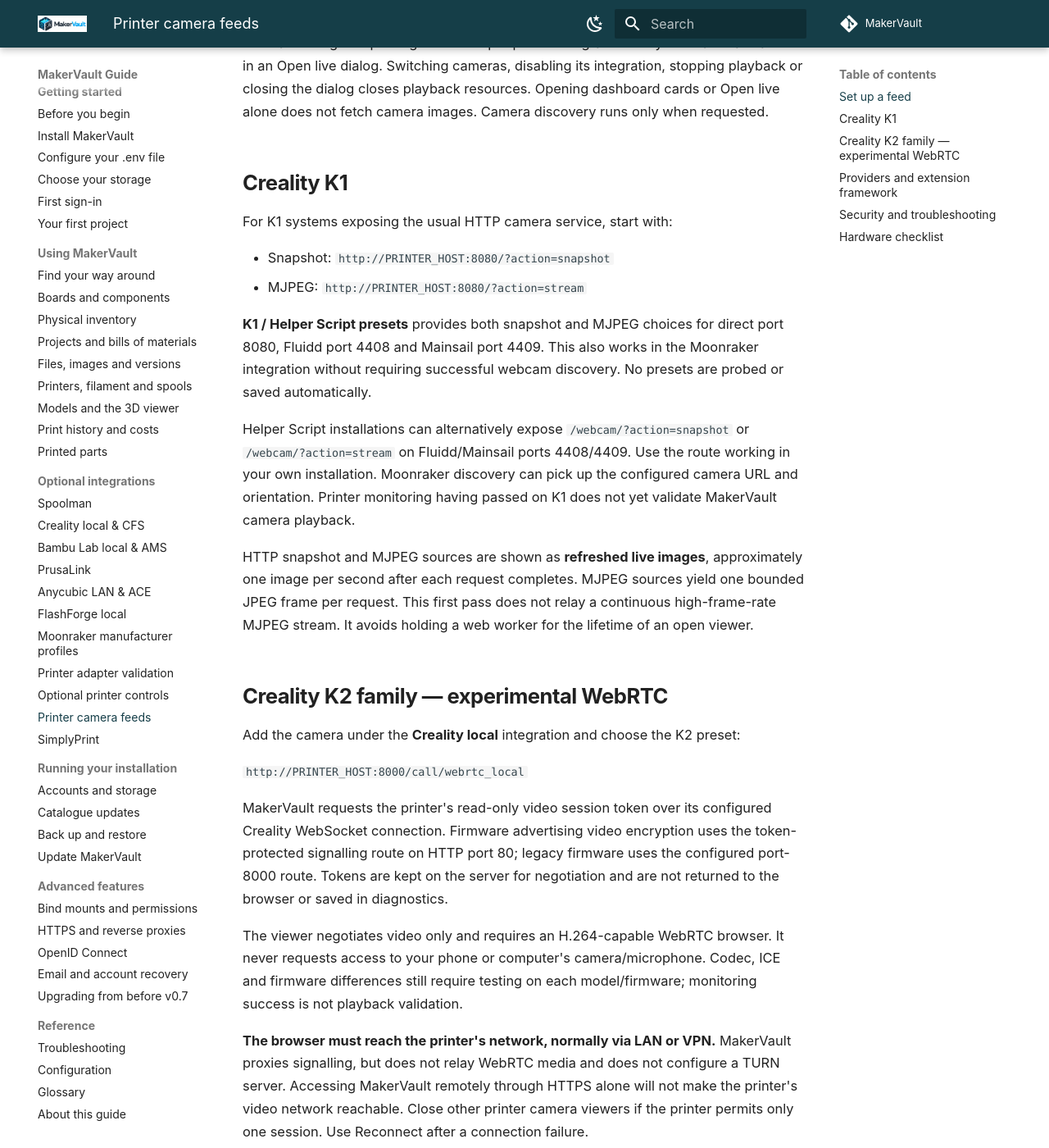
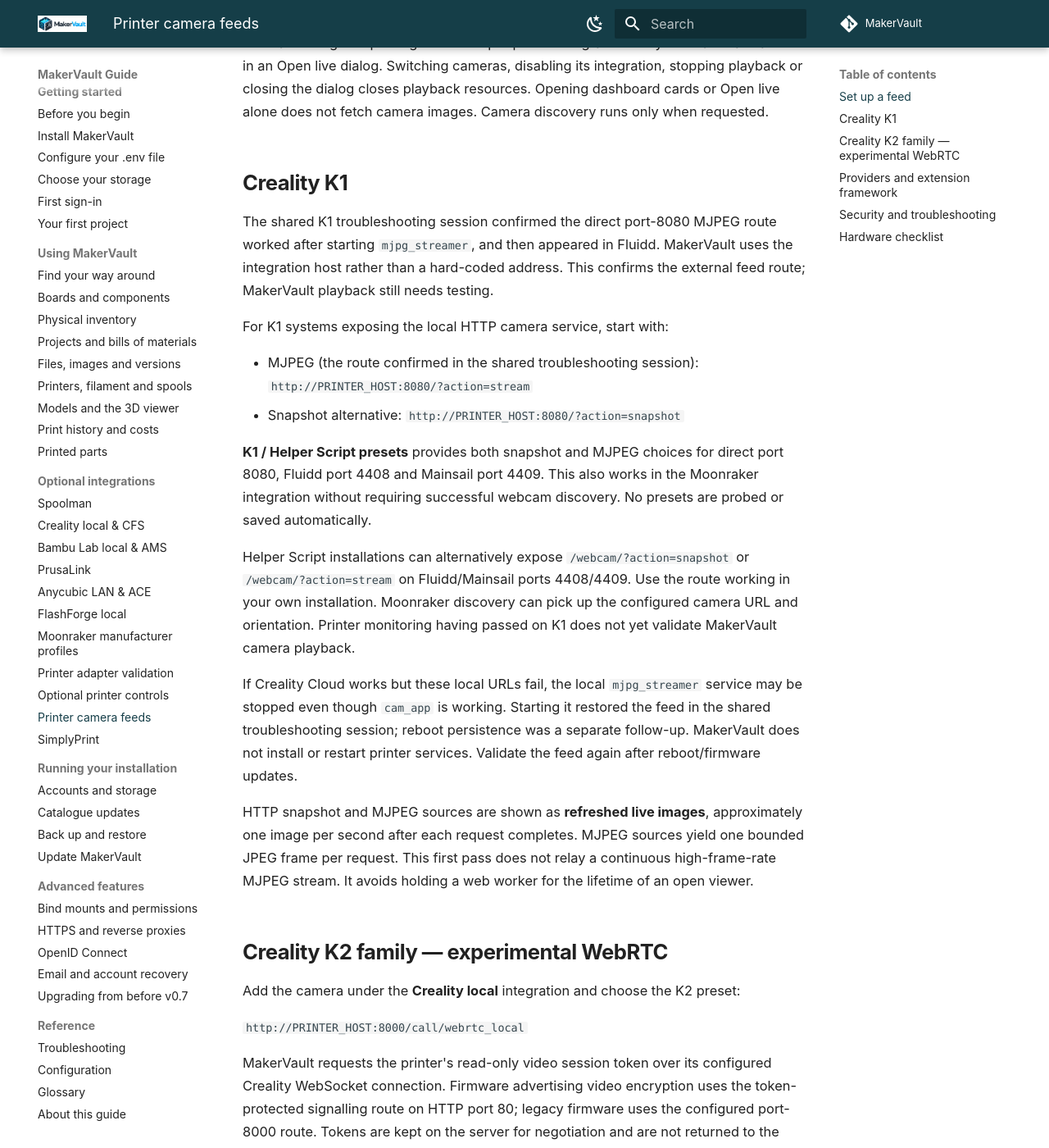
Before and after one commit to gavrd7/MakerVault, an MkDocs documentation site: the page built from docs/guide/integrations/printer-cameras.md, in a window 1280 px wide and 1400 px high, scrolled down 670 px. Shown: the whole window at 82% size. Built offline with MkDocs 1.6.1 and Material for MkDocs 9.7.7, drawn with Linux system fonts in a browser that asks for light colours; comment, search, counter and statistics services are not loaded.

Commit message:
Prioritise the confirmed K1 MJPEG route and document local streamer prerequisite

```diff
--- a/docs/guide/integrations/printer-cameras.md
+++ b/docs/guide/integrations/printer-cameras.md
@@ -14,14 +14,18 @@
 
 ## Creality K1
 
-For K1 systems exposing the usual HTTP camera service, start with:
+The shared K1 troubleshooting session confirmed the direct port-8080 MJPEG route worked after starting `mjpg_streamer`, and then appeared in Fluidd. MakerVault uses the integration host rather than a hard-coded address. This confirms the external feed route; MakerVault playback still needs testing.
 
-- Snapshot: `http://PRINTER_HOST:8080/?action=snapshot`
-- MJPEG: `http://PRINTER_HOST:8080/?action=stream`
+For K1 systems exposing the local HTTP camera service, start with:
+
+- MJPEG (the route confirmed in the shared troubleshooting session): `http://PRINTER_HOST:8080/?action=stream`
+- Snapshot alternative: `http://PRINTER_HOST:8080/?action=snapshot`
 
 **K1 / Helper Script presets** provides both snapshot and MJPEG choices for direct port 8080, Fluidd port 4408 and Mainsail port 4409. This also works in the Moonraker integration without requiring successful webcam discovery. No presets are probed or saved automatically.
 
 Helper Script installations can alternatively expose `/webcam/?action=snapshot` or `/webcam/?action=stream` on Fluidd/Mainsail ports 4408/4409. Use the route working in your own installation. Moonraker discovery can pick up the configured camera URL and orientation. Printer monitoring having passed on K1 does not yet validate MakerVault camera playback.
+
+If Creality Cloud works but these local URLs fail, the local `mjpg_streamer` service may be stopped even though `cam_app` is working. Starting it restored the feed in the shared troubleshooting session; reboot persistence was a separate follow-up. MakerVault does not install or restart printer services. Validate the feed again after reboot/firmware updates.
 
 HTTP snapshot and MJPEG sources are shown as **refreshed live images**, approximately one image per second after each request completes. MJPEG sources yield one bounded JPEG frame per request. This first pass does not relay a continuous high-frame-rate MJPEG stream. It avoids holding a web worker for the lifetime of an open viewer.
 
```
Also changed, not shown: 1 other file.
